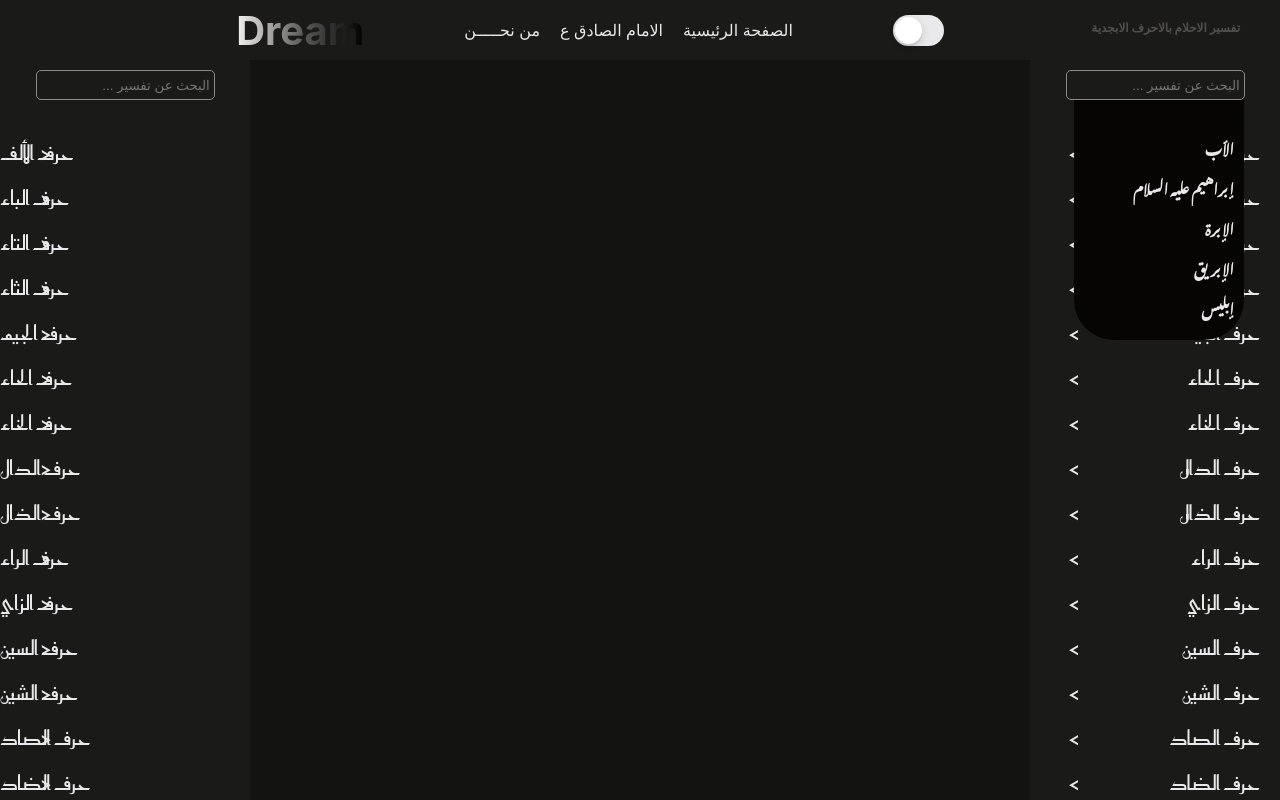
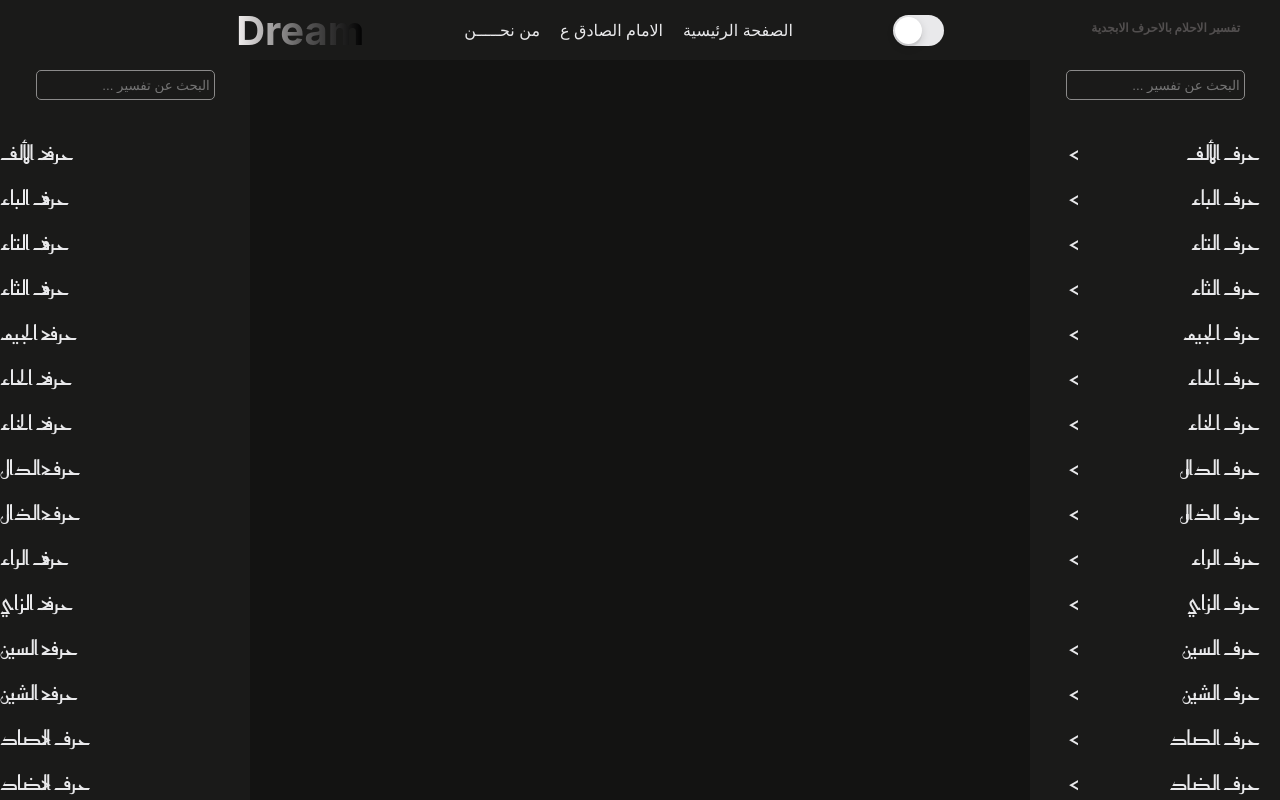
Before and after one commit to elmosuy/firstproject, a Next.js app: page /Letters in a window 1280 px wide. Built offline with nearby package versions, Linux system fonts and the light colour scheme; a web font is replaced by a local one.

Commit message:
Add files via upload

```diff
--- a/pages/Letters.js
+++ b/pages/Letters.js
@@ -147,7 +147,7 @@ const router=useRouter()
 
 
 
-  const [search, setsearch] = useState("ب");
+  const [search, setsearch] = useState("eewب");
 
   const handelremove = () => {
     const search = document.getElementById("searcher");
```
